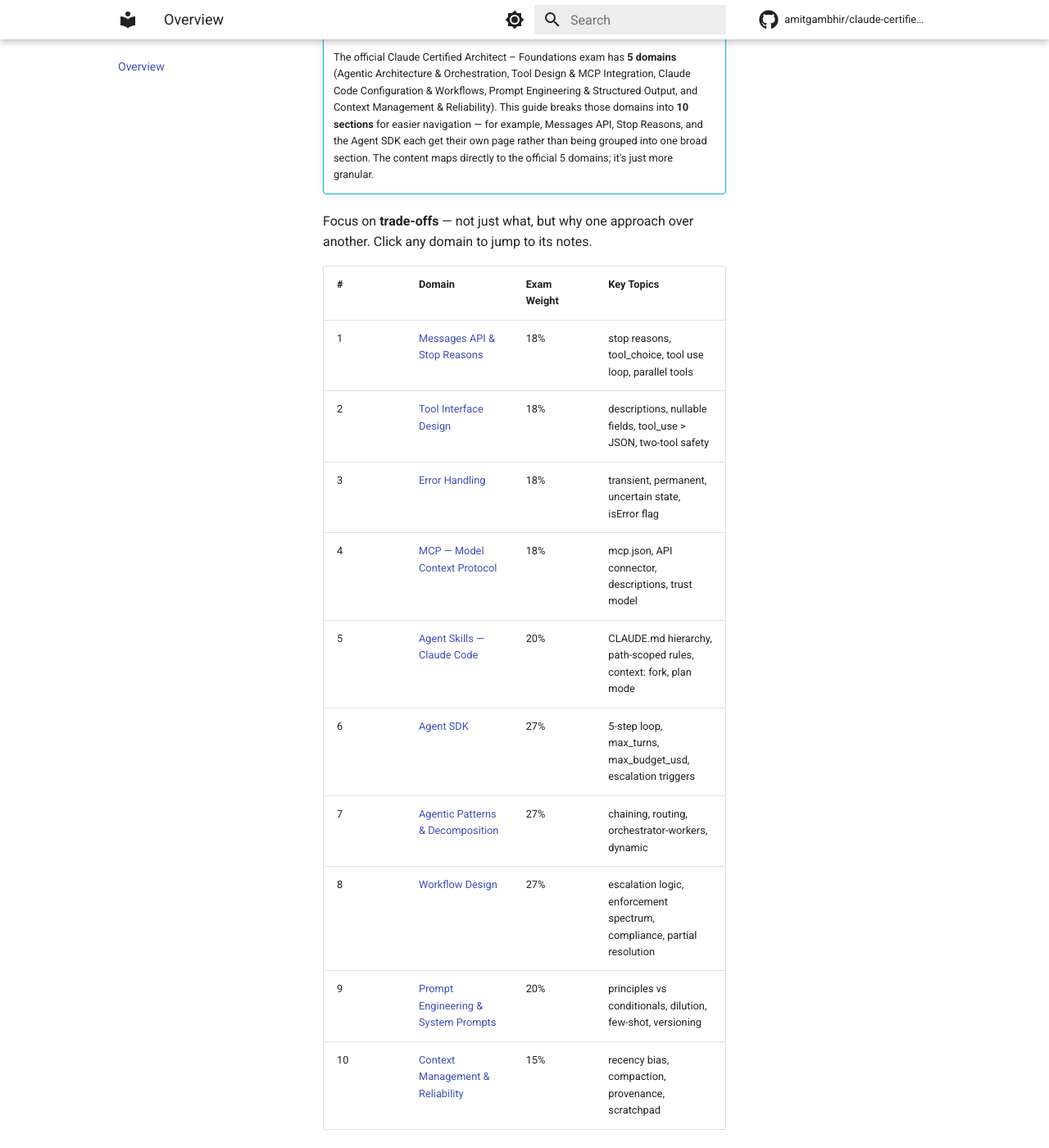
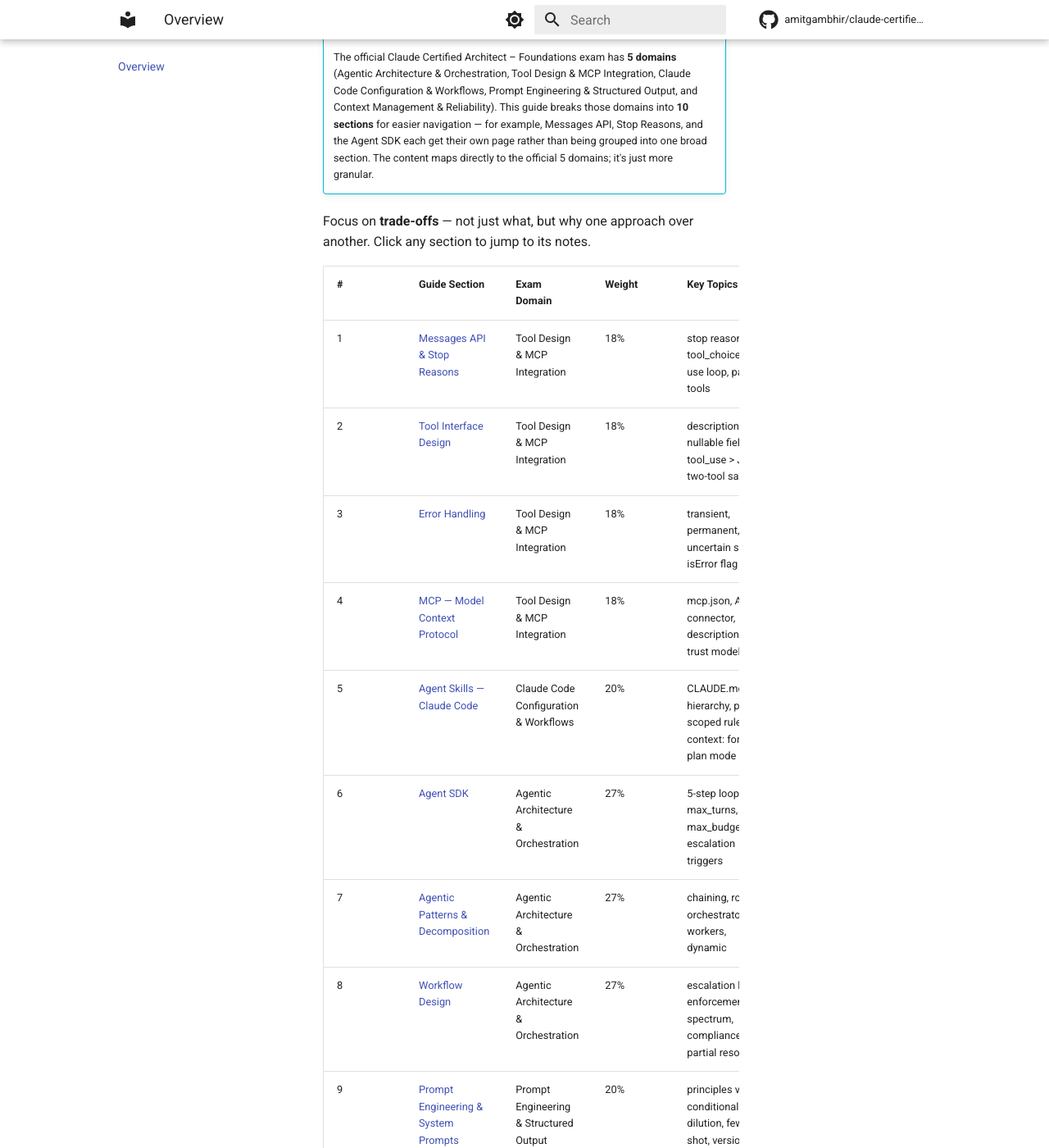
Before and after one commit to amitgambhir/claude-certified-architect-guide, an MkDocs documentation site: the page built from docs/index.md, in a window 1280 px wide and 1400 px high, scrolled down 566 px. Shown: the whole window at 82% size. Built offline with MkDocs 1.6.1 and Material for MkDocs 9.7.7, drawn with Linux system fonts in a browser that asks for light colours; comment, search, counter and statistics services are not loaded; some of the changed text lies outside the part shown.

Commit message:
fix: rename to Guide Sections on overview, add Exam Domain mapping column
Co-Authored-By: Claude Opus 4.6 (1M context) <noreply@anthropic.com>

```diff
--- a/docs/index.md
+++ b/docs/index.md
@@ -1,10 +1,10 @@
 # Claude Certified Architect — Exam Prep Guide
 
-All domains · Quiz · Traps & Gotchas · Cheat sheet
+All guide sections · Quiz · Traps & Gotchas · Cheat sheet
 
 | Metric | Value |
 |---|---|
-| Total domains | 10 topics |
+| Guide sections | 10 topics |
 | Top area | Agent SDK (27%) |
 | Tools + MCP | 18% combined |
 | Core model | Stateless API |
@@ -12,17 +12,17 @@ All domains · Quiz · Traps & Gotchas · Cheat sheet
 !!! info "Note on structure"
     The official Claude Certified Architect – Foundations exam has **5 domains** (Agentic Architecture & Orchestration, Tool Design & MCP Integration, Claude Code Configuration & Workflows, Prompt Engineering & Structured Output, and Context Management & Reliability). This guide breaks those domains into **10 sections** for easier navigation — for example, Messages API, Stop Reasons, and the Agent SDK each get their own page rather than being grouped into one broad section. The content maps directly to the official 5 domains; it's just more granular.
 
-Focus on **trade-offs** — not just what, but why one approach over another. Click any domain to jump to its notes.
+Focus on **trade-offs** — not just what, but why one approach over another. Click any section to jump to its notes.
 
-| # | Domain | Exam Weight | Key Topics |
-|---|---|---|---|
-| 1 | [Messages API & Stop Reasons](domains/messages-api.md) | 18% | stop reasons, tool_choice, tool use loop, parallel tools |
-| 2 | [Tool Interface Design](domains/tool-design.md) | 18% | descriptions, nullable fields, tool_use > JSON, two-tool safety |
-| 3 | [Error Handling](domains/error-handling.md) | 18% | transient, permanent, uncertain state, isError flag |
-| 4 | [MCP — Model Context Protocol](domains/mcp.md) | 18% | mcp.json, API connector, descriptions, trust model |
-| 5 | [Agent Skills — Claude Code](domains/agent-skills.md) | 20% | CLAUDE.md hierarchy, path-scoped rules, context: fork, plan mode |
-| 6 | [Agent SDK](domains/agent-sdk.md) | 27% | 5-step loop, max_turns, max_budget_usd, escalation triggers |
-| 7 | [Agentic Patterns & Decomposition](domains/agentic-patterns.md) | 27% | chaining, routing, orchestrator-workers, dynamic |
-| 8 | [Workflow Design](domains/workflow-design.md) | 27% | escalation logic, enforcement spectrum, compliance, partial resolution |
-| 9 | [Prompt Engineering & System Prompts](domains/prompt-engineering.md) | 20% | principles vs conditionals, dilution, few-shot, versioning |
-| 10 | [Context Management & Reliability](domains/context-management.md) | 15% | recency bias, compaction, provenance, scratchpad |
+| # | Guide Section | Exam Domain | Weight | Key Topics |
+|---|---|---|---|---|
+| 1 | [Messages API & Stop Reasons](domains/messages-api.md) | Tool Design & MCP Integration | 18% | stop reasons, tool_choice, tool use loop, parallel tools |
+| 2 | [Tool Interface Design](domains/tool-design.md) | Tool Design & MCP Integration | 18% | descriptions, nullable fields, tool_use > JSON, two-tool safety |
+| 3 | [Error Handling](domains/error-handling.md) | Tool Design & MCP Integration | 18% | transient, permanent, uncertain state, isError flag |
+| 4 | [MCP — Model Context Protocol](domains/mcp.md) | Tool Design & MCP Integration | 18% | mcp.json, API connector, descriptions, trust model |
+| 5 | [Agent Skills — Claude Code](domains/agent-skills.md) | Claude Code Configuration & Workflows | 20% | CLAUDE.md hierarchy, path-scoped rules, context: fork, plan mode |
+| 6 | [Agent SDK](domains/agent-sdk.md) | Agentic Architecture & Orchestration | 27% | 5-step loop, max_turns, max_budget_usd, escalation triggers |
+| 7 | [Agentic Patterns & Decomposition](domains/agentic-patterns.md) | Agentic Architecture & Orchestration | 27% | chaining, routing, orchestrator-workers, dynamic |
+| 8 | [Workflow Design](domains/workflow-design.md) | Agentic Architecture & Orchestration | 27% | escalation logic, enforcement spectrum, compliance, partial resolution |
+| 9 | [Prompt Engineering & System Prompts](domains/prompt-engineering.md) | Prompt Engineering & Structured Output | 20% | principles vs conditionals, dilution, few-shot, versioning |
+| 10 | [Context Management & Reliability](domains/context-management.md) | Context Management & Reliability | 15% | recency bias, compaction, provenance, scratchpad |
```
